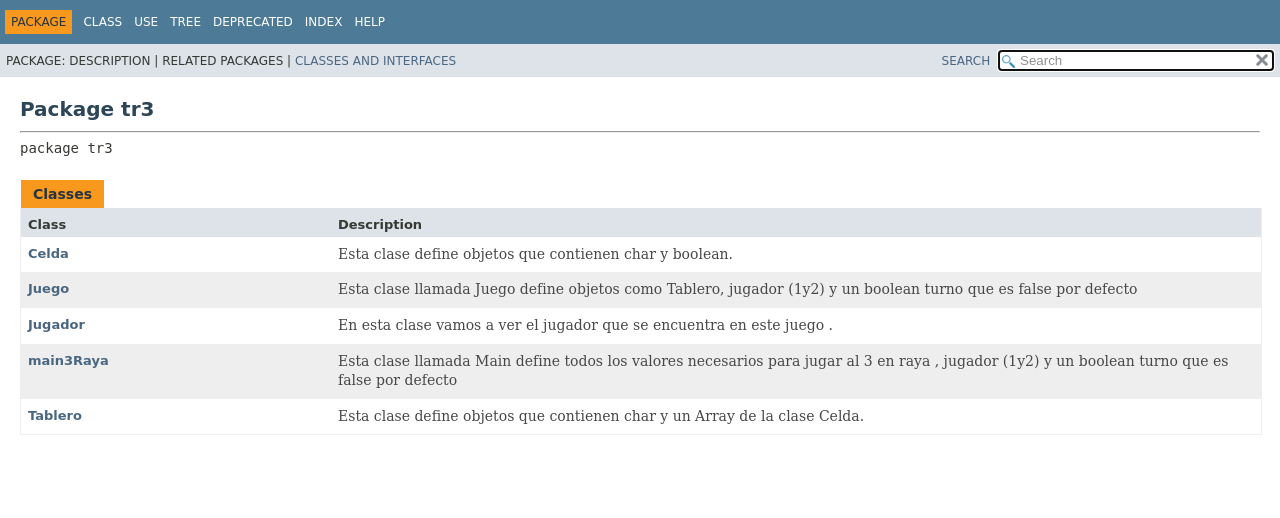
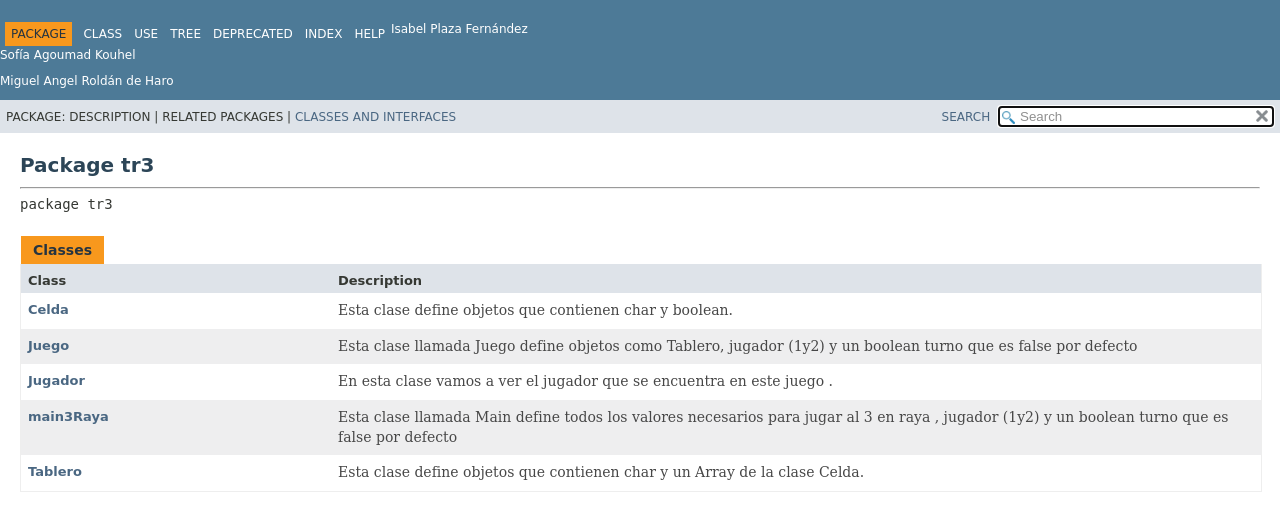
Before and after one commit to isapunto/Creacion_Javadoc, a plain HTML site: page doc/tr3/package-summary.html in a window 1280 px wide. Drawn offline with Linux system fonts and the light colour scheme; a web font is replaced by a local one.

Commit message:
Añado los nombres de los creadores

```diff
--- a/doc/tr3/package-summary.html
+++ b/doc/tr3/package-summary.html
@@ -35,6 +35,9 @@ loadScripts(document, 'script');</script>
 <li><a href="../deprecated-list.html">Deprecated</a></li>
 <li><a href="../index-files/index-1.html">Index</a></li>
 <li><a href="../help-doc.html#package">Help</a></li>
+<p>Isabel Plaza Fernández</p>
+<p>Sofía Agoumad Kouhel</p>
+<p>Miguel Angel Roldán de Haro</p>
 </ul>
 <ul class="sub-nav-list-small">
 <li>
```
